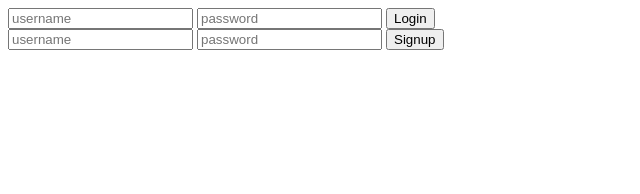
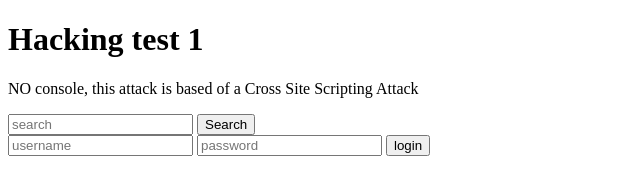
Before and after one commit to fazelastblood/practice, a plain HTML site: page index.html in a window 1280 px wide. Shown: the whole page, without its empty margins (0-640 px from the left). Drawn offline with Linux system fonts and the light colour scheme.

Commit message:
Update index.html

```diff
--- a/index.html
+++ b/index.html
@@ -1,23 +1,20 @@
-<!DOCTYPE html>
+ <!DOCTYPE html>
 <html lang="en">
 <head>
     <meta charset="UTF-8">
     <meta name="viewport" content="width=device-width, initial-scale=1.0">
-    <title>Test</title>
+    <title>Cookies</title>
 </head>
 <body>
-    <form>
-        <input type="username" id="username" autocomplete="false" placeholder="username">
-        <input type="password" id="password" autocomplete="false" placeholder="password">
-        <button type="button" onclick="getInfo()">Login</button>
+    <h1>Hacking test 1</h1>
+    <p>NO console, this attack is based of a Cross Site Scripting Attack</p>
+    <form class="search-form" autocomplete="off">
+        <input class="search-input" id="query-input" type="text" name="query" placeholder="search"/>
+        <button class="search-button" type="submit" role="button">Search</button>
     </form>
-
-    <form>
-        <input type="username" id="newUser" autocomplete="false" placeholder="username">
-        <input type="password" id="newPassword" autocomplete="false" placeholder="password">
-        <button type="button" onclick="registerUsers()">Signup</button>
-    </form>
-
+        <input type="username" id="username" placeholder="username">
+        <input type="password" id="password" placeholder="password">
+        <button type="submit" onclick="getInfo()">login</button>
     <script src="script.js"></script>
 </body>
 </html>
```
